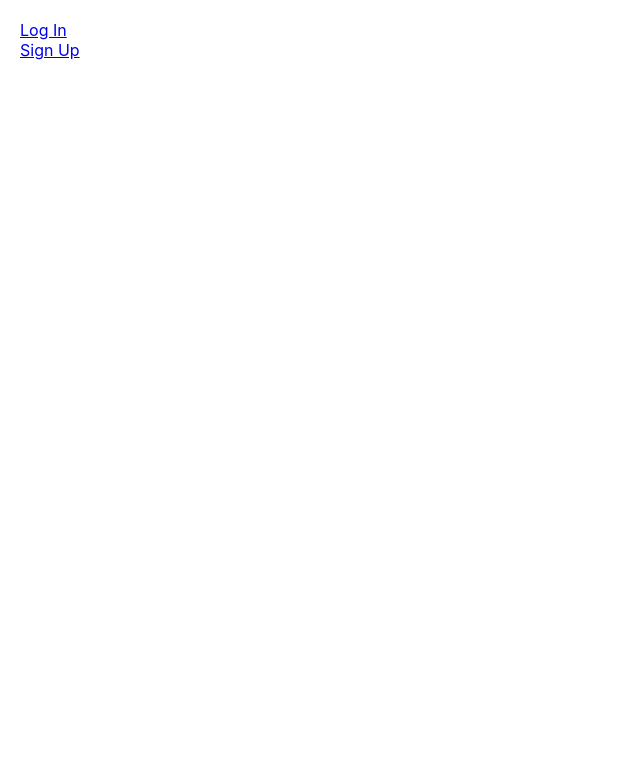
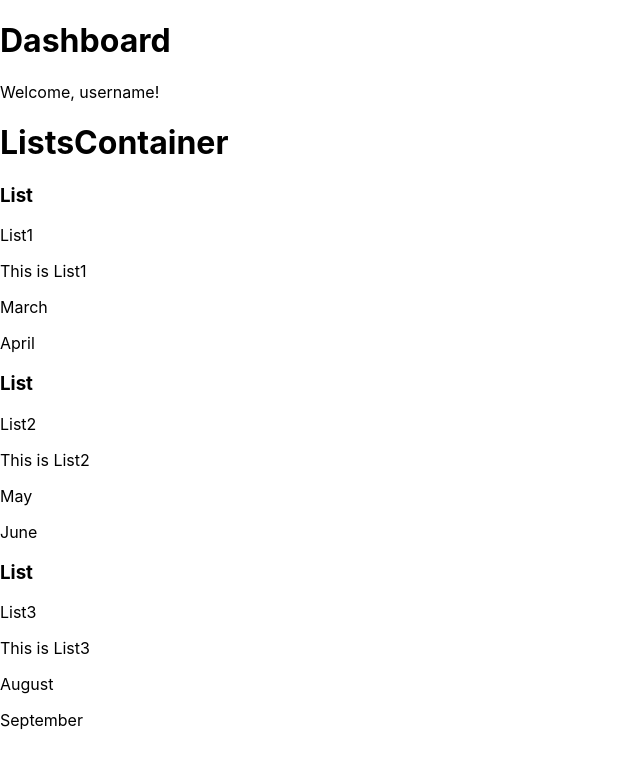
Before and after one commit to evandbeck/flash-cards-app, a React (Create React App) app in the folder flash-cards-app/client/: page / in a window 1280 px wide. Shown: the top 768 px of the page, without its empty margins (0-640 px from the left). Built offline with nearby package versions, Linux system fonts and the light colour scheme.

Commit message:
comment out Login/Signup for now & add working ListContainer

```diff
--- a/flash-cards-app/client/src/App.jsx
+++ b/flash-cards-app/client/src/App.jsx
@@ -3,64 +3,74 @@ import './App.css';
 
 import React, { useState } from 'react';
 import axios from 'axios';
-import {BrowserRouter as Router, Routes, Route} from 'react-router-dom'
-import Home from './Home';
-import Login from './Login';
-import Signup from './Signup';
+import {BrowserRouter as Router, Routes, Route} from 'react-router-dom';
+// import Home from './Home';
+// import Login from './Login';
+// import Signup from './Signup';
 import Dashboard from './Dashboard';
 
 function App () {
-    const [isLoggedIn, setIsLoggedIn] = useState(false);
-    const [user, setUser] = useState({});
+    // const [isLoggedIn, setIsLoggedIn] = useState(false);
+    // const [user, setUser] = useState({});
 
   // *Resolve This!*
-  function componentDidMount() {
-    loginStatus();
-  };
+  // function componentDidMount() {
+  //   loginStatus();
+  // };
 
-  function loginStatus() {
-    axios.get('http://localhost:3001/logged_in',
-    {withCredentials: true})
-    .then(resp => {
-      if (resp.data.logged_in) {
-        handleLogin(resp);
-      } else {
-        handleLogout();
-      }
-    })
-    .catch(error => console.log('api errors', error))
-  };
+  // function loginStatus() {
+  //   axios.get('http://localhost:3001/logged_in',
+  //   {withCredentials: true})
+  //   .then(resp => {
+  //     if (resp.data.logged_in) {
+  //       handleLogin(resp);
+  //     } else {
+  //       handleLogout();
+  //     }
+  //   })
+  //   .catch(error => console.log('api errors', error))
+  // };
 
-  function handleLogin(data) {
-    setIsLoggedIn(true);
-    setUser(data.user);
-  };
+  // function handleLogin(data) {
+  //   setIsLoggedIn(true);
+  //   setUser(data.user);
+  // };
 
-  function handleLogout() {
-    setIsLoggedIn(false);
-    setUser({});
-  };
+  // function handleLogout() {
+  //   setIsLoggedIn(false);
+  //   setUser({});
+  // };
 
   // Routing logic based on wether user is logged in or not
-  if(!isLoggedIn) {
+//   if(!isLoggedIn) {
+//     return (
+//       <div>
+//         <Router>
+//           <Routes>
+//             <Route exact path='/' element={<Home />}/>
+//             <Route exact path='/login' element={<Login handleLogin={handleLogin} />} />
+//             <Route exact path='/signup' element={<Signup handleLogin={handleLogin} />} />
+//           </Routes>
+//         </Router>
+//       </div>
+//     )
+//     } else {
+//       return (
+//         <div>
+//             <Dashboard user={user}/>
+//         </div>
+//       )
+//     }
+// };
+
 return (
   <div>
       <Router>
          <Routes>
-            <Route exact path='/' element={<Home />}/>
-            <Route exact path='/login' element={<Login handleLogin={handleLogin} />} />
-            <Route exact path='/signup' element={<Signup handleLogin={handleLogin} />} />
+            <Route exact path='/' element={<Dashboard />}/>
          </Routes>
       </Router>
   </div>
-    )
-    } else {
-      return (
-        <div>
-            <Dashboard user={user}/>
-        </div>
-      )
-    }
-};
+)}
 
 export default App;
--- a/flash-cards-app/client/src/Dashboard.jsx
+++ b/flash-cards-app/client/src/Dashboard.jsx
@@ -1,5 +1,6 @@
 import React from 'react'
-import Navbar from './Navbar'
+import Navbar from './Navbar';
+import ListsContainer from './ListsContainer';
 
 function Dashboard({user}) {
     console.log(user);
@@ -7,6 +8,7 @@ function Dashboard({user}) {
     <div>
         <h1>Dashboard</h1>
         <Navbar user={user}/>
+        <ListsContainer />
     </div>
   )
 }
--- a/flash-cards-app/client/src/List.jsx
+++ b/flash-cards-app/client/src/List.jsx
@@ -1,13 +1,17 @@
 import React from 'react'
 
-function List() {
+function List({ list }) {
+
+  console.log(list);
+  let {name, desc, dc, du} = list;
+
   return (
-    <div>List
-      {/* - List
-        - Name
-        - Description
-        - Date Created
-        - Date Updated */}
+    <div>
+      <h3>List</h3>
+      <p>{name}</p>
+      <p>{desc}</p>
+      <p>{dc}</p>
+      <p>{du}</p>
     </div>
   )
 }
--- a/flash-cards-app/client/src/ListsContainer.jsx
+++ b/flash-cards-app/client/src/ListsContainer.jsx
@@ -1,8 +1,32 @@
-import React from 'react'
+import React from 'react';
+import List from './List';
 
 function ListsContainer() {
+
+  // axios get list from API
+
+  // test list
+  const testList = [
+  {name: "List1",
+  desc: "This is List1",
+  dc: "March",
+  du: "April"},
+  {name: "List2",
+  desc: "This is List2",
+  dc: "May",
+  du: "June"},
+  {name: "List3",
+  desc: "This is List3",
+  dc: "August",
+  du: "September"}]
+
+  const lists = testList.map(list => <List list={list}/>)
+
   return (
-    <div>ListsContainer</div>
+    <div>
+      <h1>ListsContainer</h1>
+      {lists}
+    </div>
   )
 }
 
--- a/flash-cards-app/client/src/Navbar.jsx
+++ b/flash-cards-app/client/src/Navbar.jsx
@@ -1,10 +1,11 @@
 import React from 'react'
 
 function Navbar({user}) {
-    const {username} = user;
+    // const {username} = user;
   return (
     <div>
-        <p>Welcome, {username}!</p>
+        {/* <p>Welcome, {username}!</p> */}
+        <p>Welcome, username!</p>
     </div>
   )
 }
```
Lines whose indentation alone changed are shown as unchanged.
